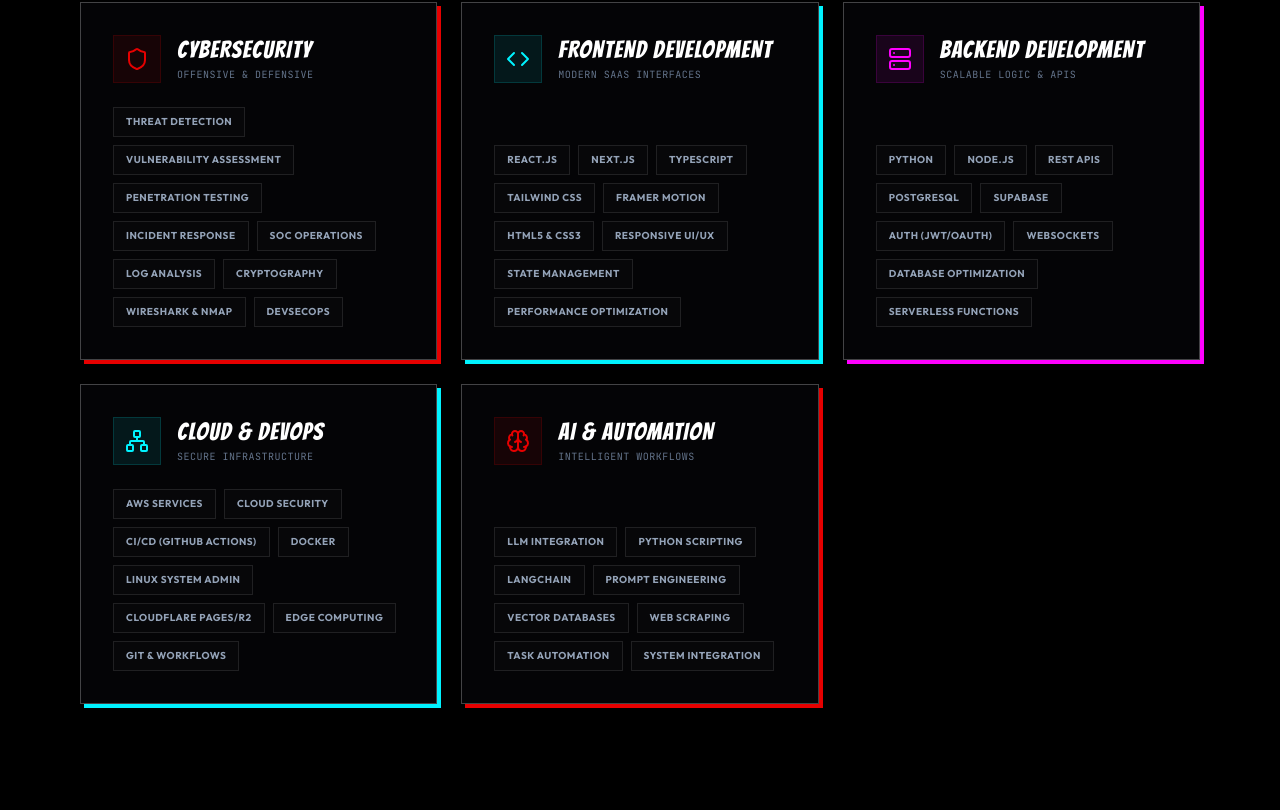
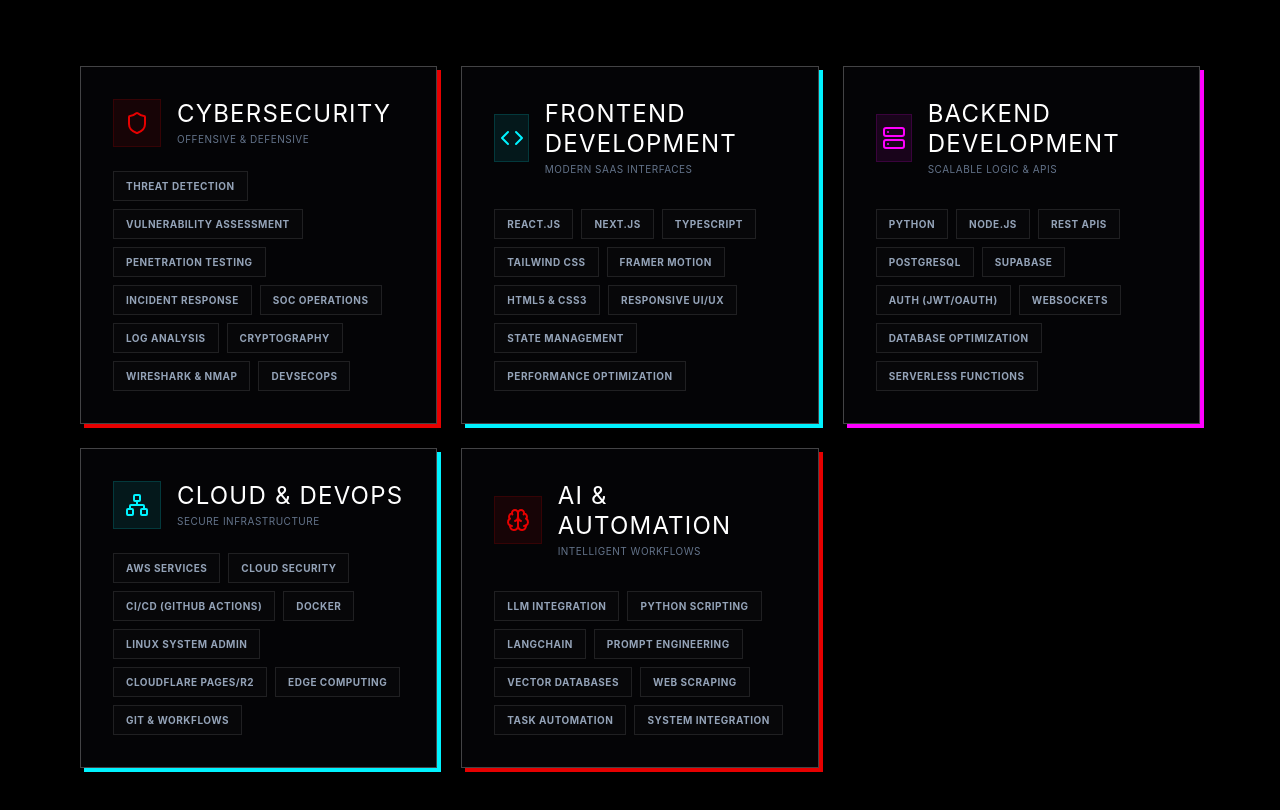
Before and after one commit to Juhamim/juhaim, a Next.js app: page / in a window 1280 px wide. Shown: the part 2390-3200 px from the top of the page. Built offline with nearby package versions, Linux system fonts and the light colour scheme.

Commit message:
style: map Google Fonts to custom Tailwind theme variables avoiding variable collision

```diff
--- a/src/app/globals.css
+++ b/src/app/globals.css
@@ -34,10 +34,11 @@
 
 
   /* Fonts */
-  --font-display: "Bangers", cursive;
-  --font-sans: "Outfit", sans-serif;
-  --font-mono: "JetBrains Mono", monospace;
-  --font-comic: "Comic Neue", cursive;
+  --font-display: var(--font-bangers-display), cursive;
+  --font-sans: var(--font-outfit-sans), sans-serif;
+  --font-mono: var(--font-jetbrains-mono), monospace;
+  --font-comic: var(--font-comic-neue), cursive;
+  --font-russo: var(--font-russo-one), sans-serif;
 
   /* Radii (Chill Pill utilizes sharp clipped corners and pills) */
   --radius-sm: 8px;
--- a/src/app/layout.tsx
+++ b/src/app/layout.tsx
@@ -4,34 +4,34 @@ import "./globals.css"
 
 const outfit = Outfit({
   subsets: ["latin"],
-  variable: "--font-sans",
+  variable: "--font-outfit-sans",
   display: "swap",
 })
 
 const jetbrainsMono = JetBrains_Mono({
   subsets: ["latin"],
-  variable: "--font-mono",
+  variable: "--font-jetbrains-mono",
   weight: ["400", "500", "600", "700"],
   display: "swap",
 })
 
 const bangers = Bangers({
   subsets: ["latin"],
-  variable: "--font-display",
+  variable: "--font-bangers-display",
   weight: "400",
   display: "swap",
 })
 
 const comicNeue = Comic_Neue({
   subsets: ["latin"],
-  variable: "--font-comic",
+  variable: "--font-comic-neue",
   weight: ["300", "400", "700"],
   display: "swap",
 })
 
 const russoOne = Russo_One({
   subsets: ["latin"],
-  variable: "--font-russo",
+  variable: "--font-russo-one",
   weight: "400",
   display: "swap",
 })
```
